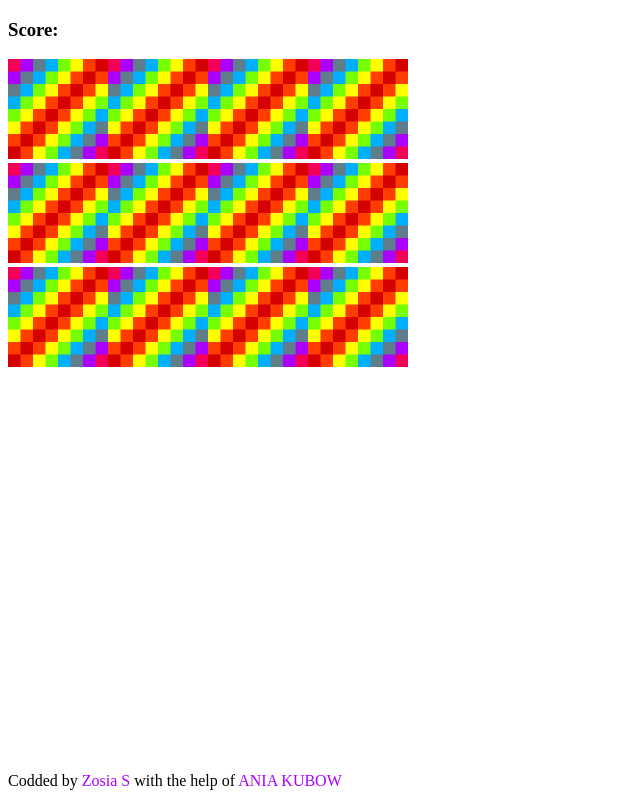
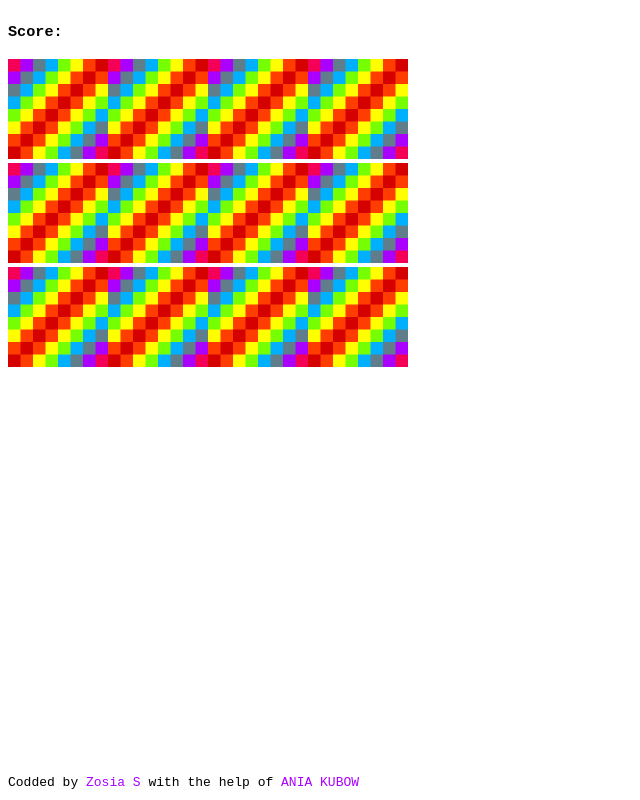
Before and after one commit to psychokot11/memory_game, a plain HTML site: page index.html in a window 1280 px wide. Shown: the whole page, without its empty margins (0-640 px from the left). Drawn offline with Linux system fonts and the light colour scheme.

Commit message:
Changed font to monospace

```diff
--- a/src/style.css
+++ b/src/style.css
@@ -6,9 +6,14 @@
 footer {
   position: absolute;
   bottom: 10px;
+  font-family: monospace;
 }
 
 a {
   color: #aa00ff;
   text-decoration: none;
 }
+
+#result {
+  font-family: monospace;
+}
```
